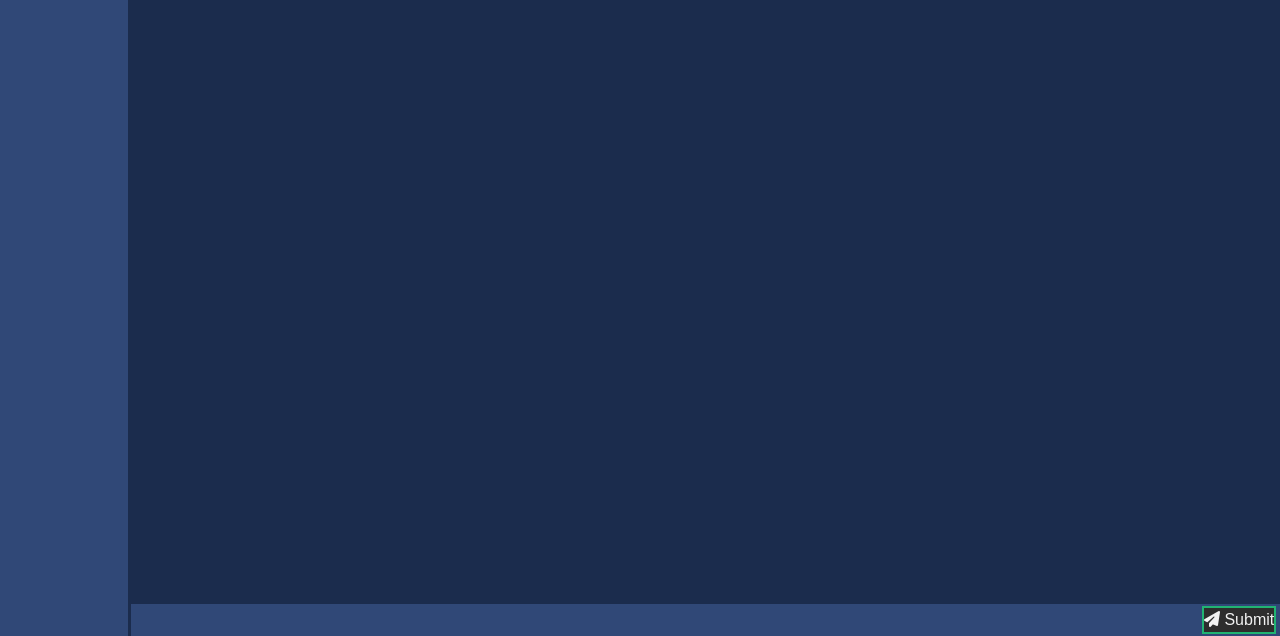
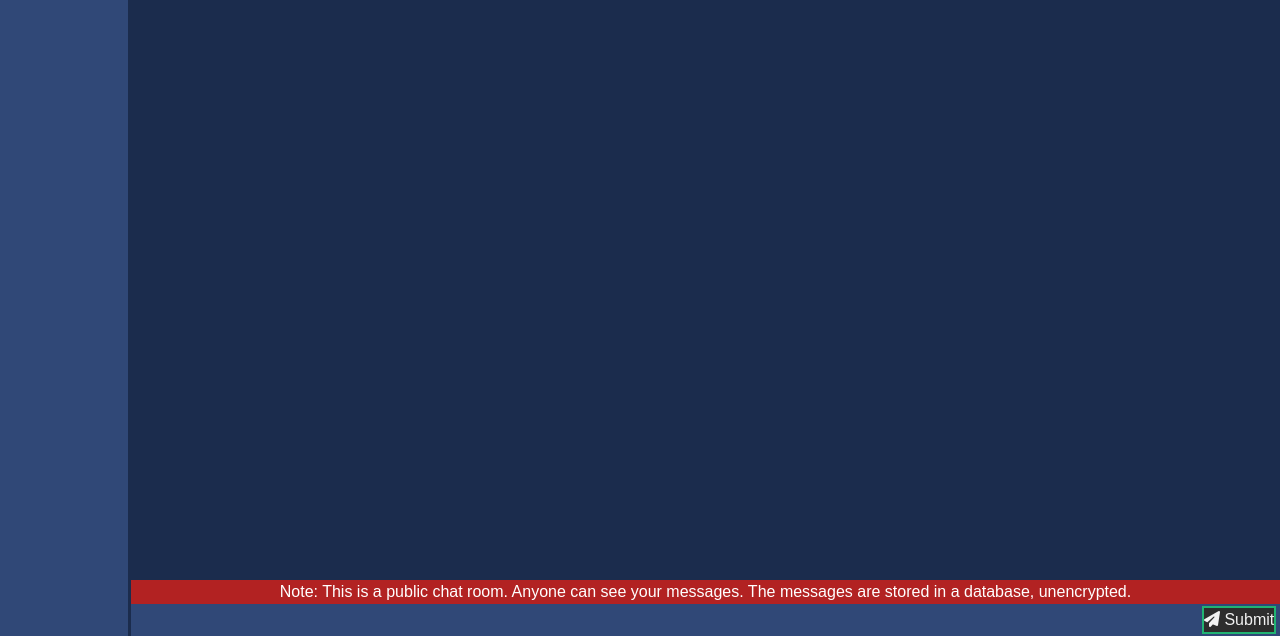
Before and after one commit to benni347/messenger, a website: page frontend/index.html in a window 1280 px wide. Shown: the part 164-800 px from the top of the page. Drawn offline with nearby package versions, Linux system fonts and the light colour scheme; a script that the page names is missing; a web font is replaced by a local one.

Commit message:
Updated the public comment

```diff
--- a/frontend/index.html
+++ b/frontend/index.html
@@ -63,6 +63,9 @@
         <div id="message-log"></div>
         <div id="publish-form-container">
           <form id="publish-form">
+            <div class="chat-note" id="chat-note">
+
+            </div>
             <input name="message" id="message-input" type="text" />
             <!--<input value="Submit" type="submit" />-->
             <a class="btn btn-submit btn-block" id="submit">
--- a/frontend/src/app.css
+++ b/frontend/src/app.css
@@ -168,7 +168,9 @@ html {
 
 #publish-form {
   width: 100%;
-  height: 40px;
+  height: fit-content;
+  bottom: 0;
+  display: grid;
   position: relative;
 }
 
@@ -189,7 +191,7 @@ html {
 
 .btn-submit {
   position: absolute;
-  bottom: 10.5%;
+  bottom: 0.5vh;
   right: 0.5%;
   color: var(--neural-color-1);
   background-color: var(--neural-color-2);
@@ -346,3 +348,15 @@ html {
 .note {
   grid-area: notes;
 }
+
+.chat-note {
+  width: calc(100vw - var(--closed-sibar-width) - 3px);
+  right: 0;
+  position: absolute;
+  background-color: var(--firebrick);
+  bottom: 4vh;
+}
+
+.chat-note > p {
+  margin: 0;
+}
--- a/frontend/src/public-chat-room.js
+++ b/frontend/src/public-chat-room.js
@@ -33,11 +33,9 @@ function addNote() {
   const noteP = document.createElement("p");
   noteP.innerHTML =
     "Note: This is a public chat room. Anyone can see your messages. The messages are stored in a database, unencrypted.";
-  const personDiv = document.querySelector(".note");
+  const personDiv = document.querySelector(".chat-note");
 
   personDiv.appendChild(noteP);
 }
 
 addNote();
-// Add a note every 10 seconds
-setInterval(addNote, 610 * 1000);
```
